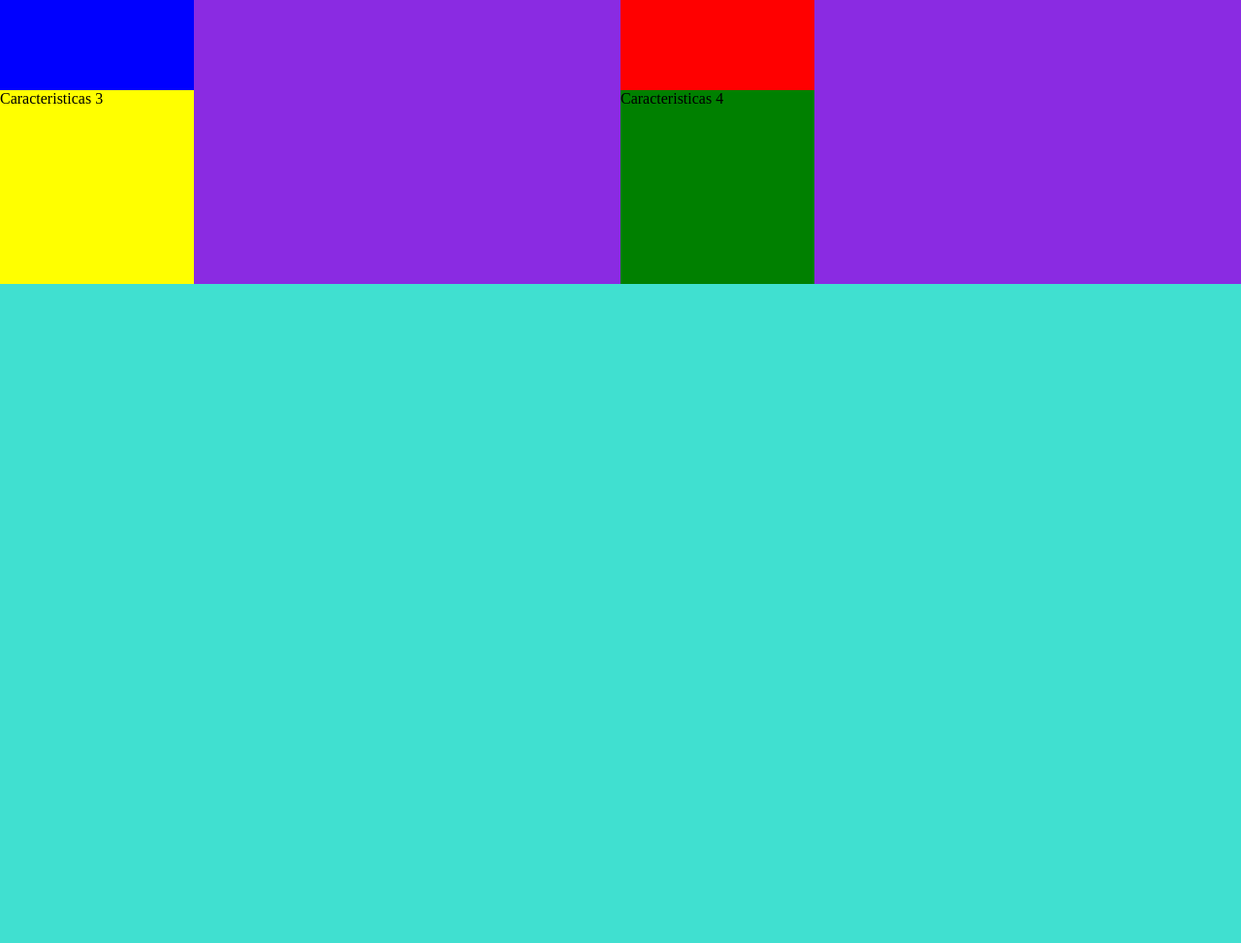
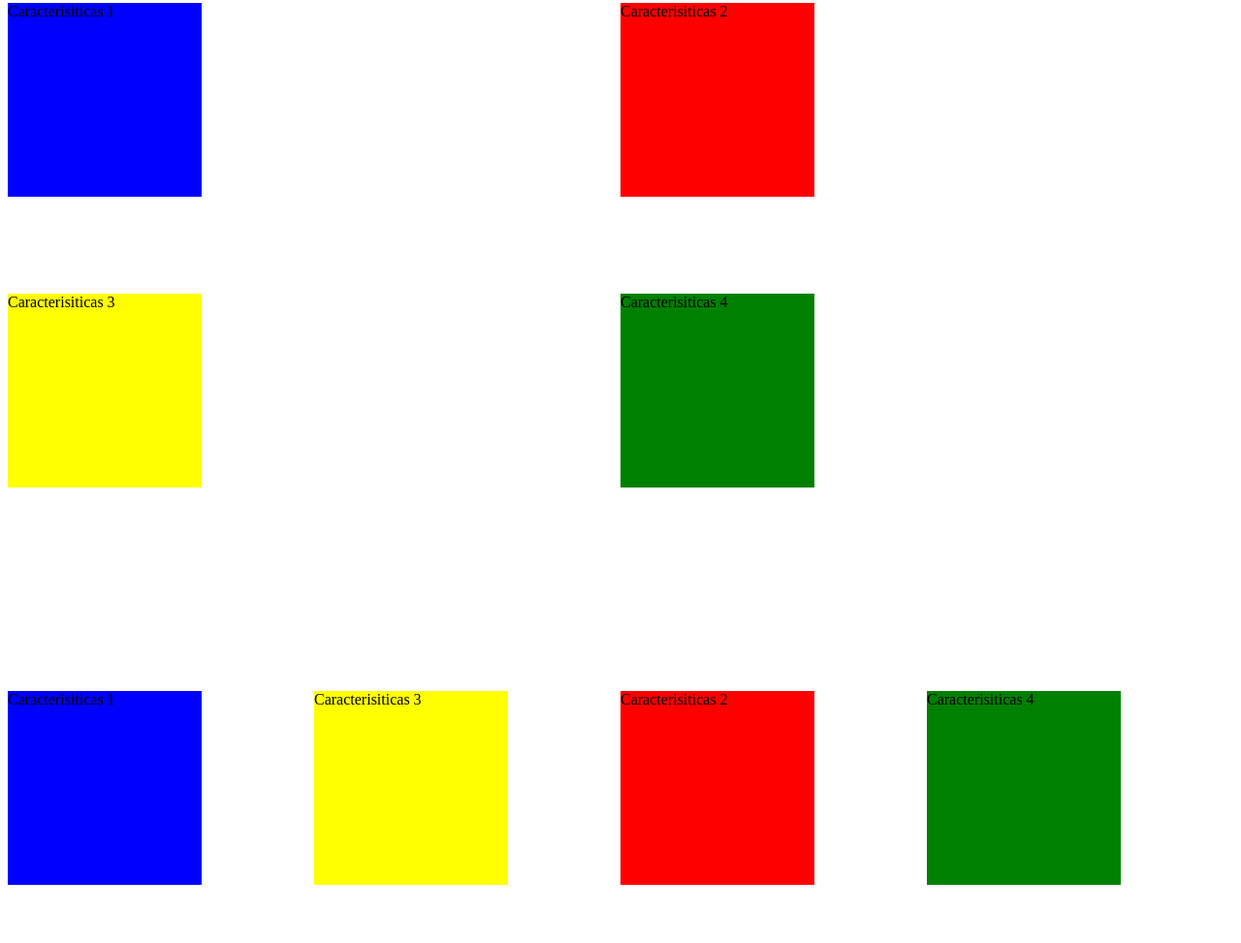
Before and after one commit to ArturoRodriguezF5/frontend-fundamentals-s23, a plain HTML site: page Sesion-04/index.html in a window 1280 px wide. Shown: the part 107-1080 px from the top of the page at 97% size. Drawn offline with Linux system fonts and the light colour scheme.

Commit message:
Commit para actualizar cambios.

```diff
--- a/Sesion-04/index.html
+++ b/Sesion-04/index.html
@@ -9,18 +9,22 @@
 </head>
 <body>
     <section class="fixed-header">
-        <header class="header">
-
-        </header>
+        <header class="header"></header>
     </section>
     <section class="features">
-        <article class="car car1">Caracteristicas 1</article>
-        <article class="car car2">Caracteristicas 2</article>
-        <article class="car car3">Caracteristicas 3</article>
-        <article class="car car4">Caracteristicas 4</article>
+        <article class="car car1"> Caracterisiticas 1</article>
+        <article class="car car2"> Caracterisiticas 2</article>
+        <article class="car car3"> Caracterisiticas 3</article>
+        <article class="car car4"> Caracterisiticas 4</article>
     </section>
-    <div class="contenido">
 
-    </div>
+
+    <section class="features2">
+        <article class="car car11"> Caracterisiticas 1</article>
+        <article class="car car21"> Caracterisiticas 2</article>
+        <article class="car car31"> Caracterisiticas 3</article>
+        <article class="car car41"> Caracterisiticas 4</article>
+    </section>
+    <div class="contenido"></div>
 </body>
 </html>
--- a/Sesion-04/styles.css
+++ b/Sesion-04/styles.css
@@ -1,29 +1,23 @@
-* {
-    margin: 0;
-    padding: 0;
-
-}
 .fixed-header {
     position: fixed;
+    top: 0;
+    left: 0;
+    right: 0;
     height: 100px;
     background-color: black;
     width: 100%;
 }
 
 .contenido {
-    height: 800px;
-    width: 100%;
-    background-color: turquoise;
+    height: 8000px;
+    margin-top: 105px;
 }
-.features {
-    background-color: blueviolet;
-    display: grid;
-    grid-template: repeat(2, 1fr) / repeat(2, 2fr);
-}
-.car {
+
+.car{
     height: 200px;
     width: 200px;
 }
+
 .car1 {
     background-color: blue;
 }
@@ -36,3 +30,38 @@
 .car4 {
     background-color: green;
 }
+
+.features {
+    margin-top: 110px;
+    display: grid;
+    /* grid-template-columns: repeat(2, 1fr);
+    grid-template-rows: 250px 300px; */
+    /* filas x Columnas */
+    grid-template: repeat(2, 300px) / repeat(2, 1fr);
+}
+
+
+.features2 {
+    margin-top: 110px;
+    display: grid;
+    grid-template-columns: repeat(4, 1fr);
+    /* grid-template-rows: 250px 300px; */
+    /* filas x Columnas */
+}
+
+.car11 {
+    background-color: blue;
+    order: 2;
+}
+.car21 {
+    background-color: red;
+    order: 3;
+}
+.car31 {
+    background-color: yellow;
+    order: 2;
+}
+.car41 {
+    background-color: green;
+    order: 3;
+}
```
